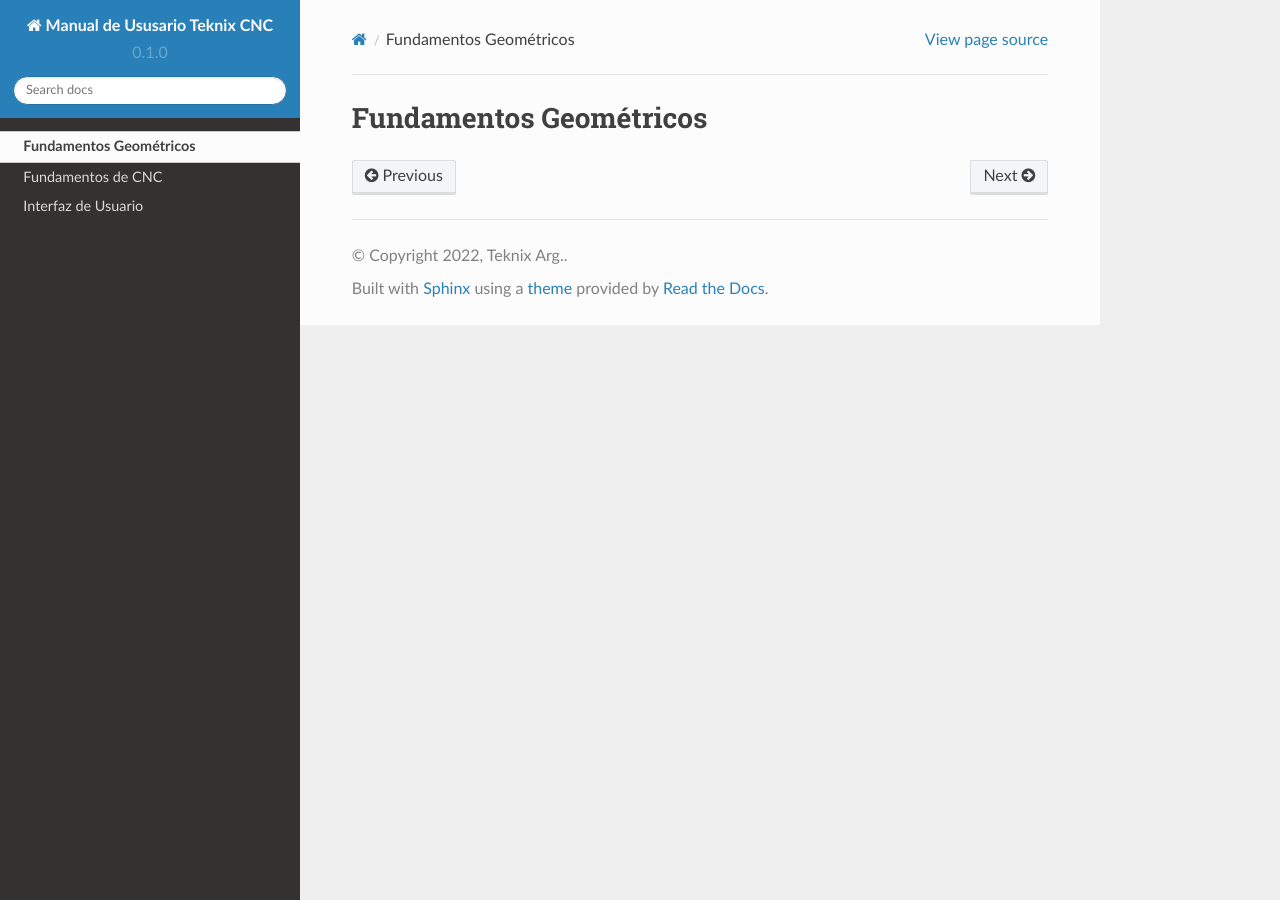
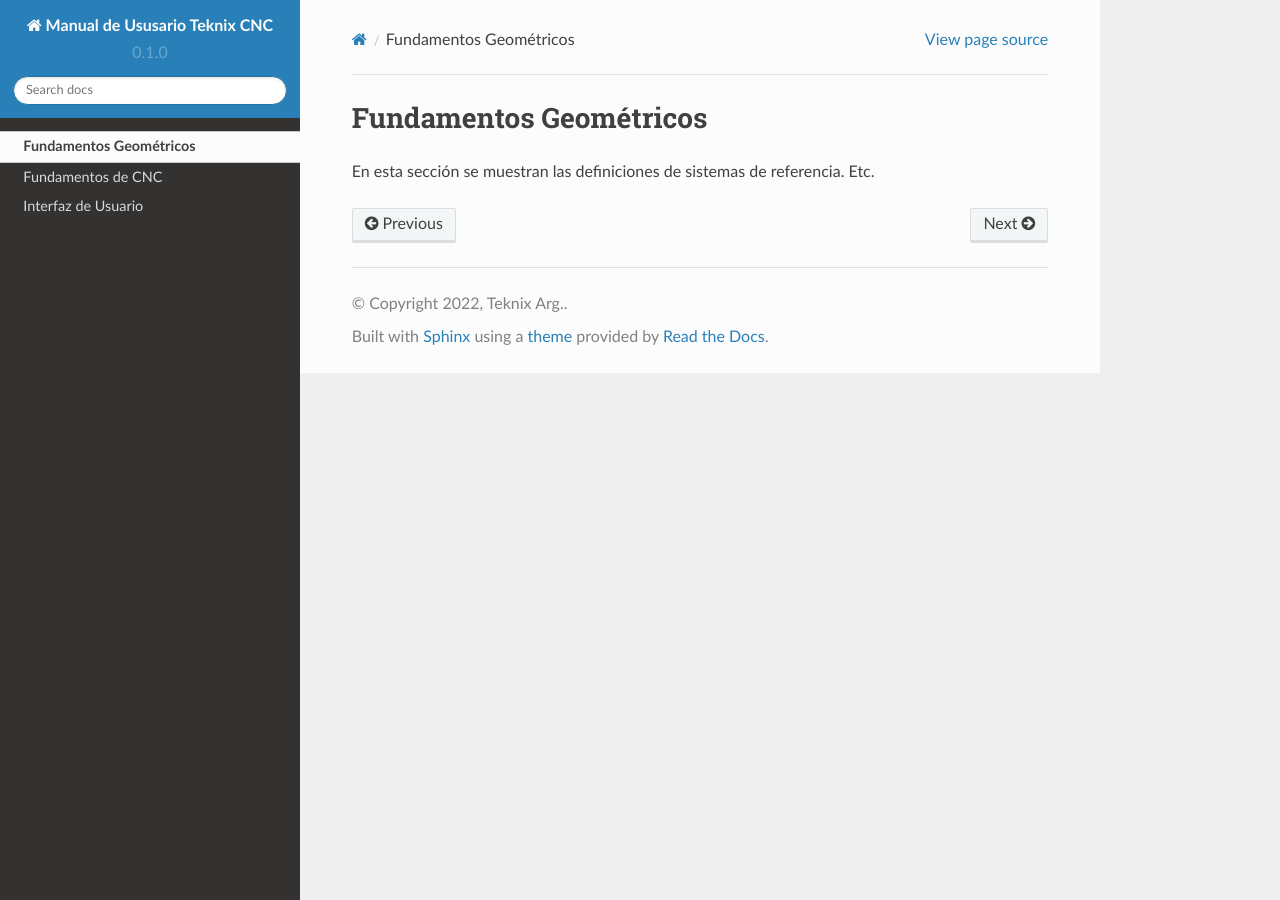
Before and after one commit to joseluperi/Manual-Teknix-CNC, a Sphinx documentation site: the page built from docs/source/geomFundamentals.rst, in a window 1280 px wide. Built offline with Sphinx 7.4.7 and the Read the Docs theme 2.0.0, drawn with Linux system fonts in a browser that asks for light colours.

Commit message:
Update geomFundamentals.rst

```diff
--- a/docs/source/geomFundamentals.rst
+++ b/docs/source/geomFundamentals.rst
@@ -1,2 +1,4 @@
 Fundamentos Geométricos
 =======================
+
+En esta sección se muestran las definiciones de sistemas de referencia. Etc.
```
